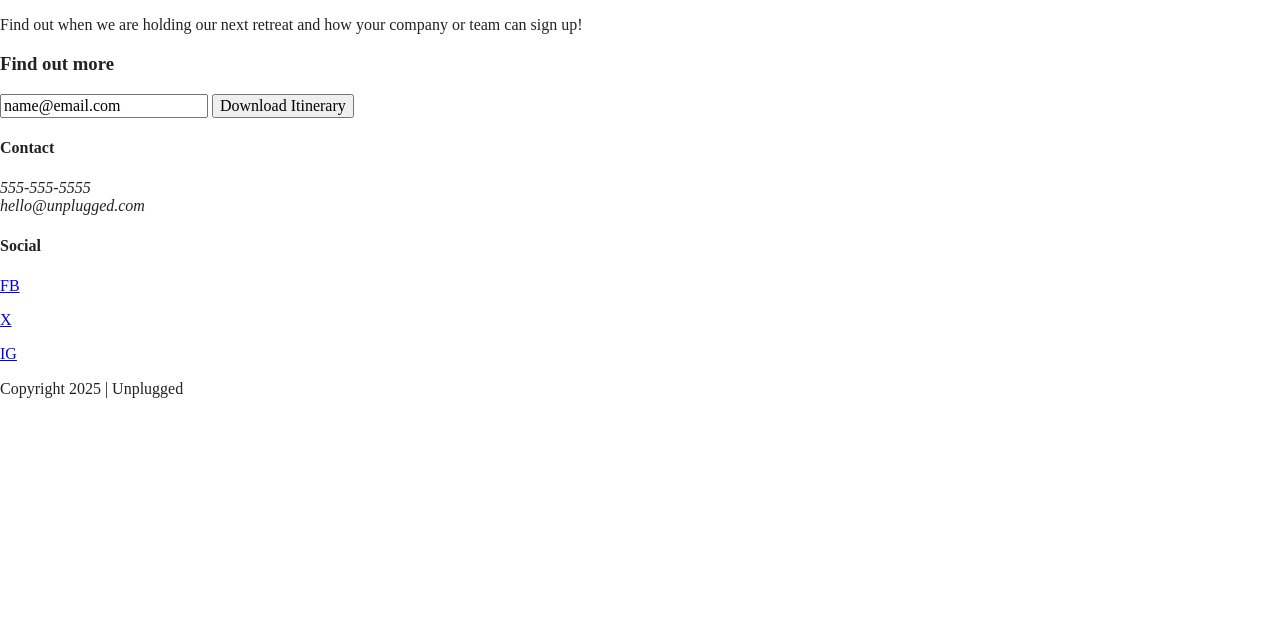
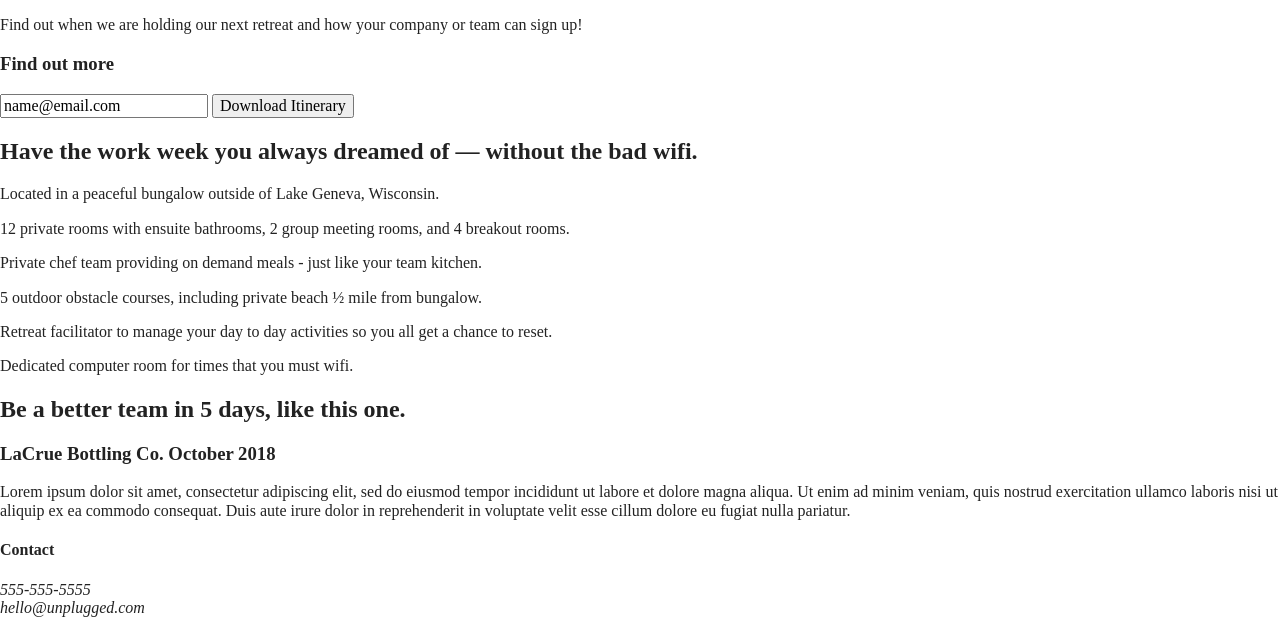
Before and after one commit to carolyn-lm/unplugged, a website built with Parcel: page index.html in a window 1280 px wide. Shown: the part 176-800 px from the top of the page. Built offline with nearby package versions, Linux system fonts and the light colour scheme.

Commit message:
Added text for second half of homepage

```diff
--- a/index.html
+++ b/index.html
@@ -26,7 +26,7 @@
 
   <!-- Add your site or application content here -->
   <header>
-    <div>
+    <div class="content-wrapper">
       <a href="#"><img src="" alt="unplugged logo"></a>
       <div class="header-divider"></div>
       <nav>
@@ -39,11 +39,9 @@
   </header>
 
   <main>
-    <section>
-      <div class="hero-area">
-        <div class="content-wrapper">
-          <h1>Retreat from the desk, return refreshed.</h1>
-        </div>
+    <section class="hero-area">
+      <div class="content-wrapper">
+        <h1>Retreat from the desk, return refreshed.</h1>
       </div>
     </section>
 
@@ -54,15 +52,86 @@
           </h3>
           <p>Find out when we are holding our next retreat and how your company or team can sign up!
           </p>
-        </div>
-        <h3>Find out more</h3>
+        </div> <!-- end form-description-->
+
         <div class="form">
+          <h3>Find out more</h3>
           <input type="text" name="name" value="name@email.com">
           <input type="button" value="Download Itinerary">
-        </div>
-      </div>
+        </div> <!-- end form -->
+      </div> <!-- end content-wrapper for aside -->
     </aside>
 
+    <section class="features">
+      <div class="content-wrapper">
+        <h2>Have the work week you always dreamed of — without the bad wifi.
+        </h2>
+        <article>
+          <div class="features-items">
+            <p class="fontawesome-icon"></p>
+            <p class="features-item-description">Located in a peaceful bungalow outside of Lake Geneva, Wisconsin.
+            </p>
+          </div>
+        </article>
+        <article>
+          <div class="features-items">
+            <p class="fontawesome-icon"></p>
+            <p class="features-item-description">12 private rooms with ensuite bathrooms, 2 group meeting rooms, and 4
+              breakout rooms.
+            </p>
+          </div>
+        </article>
+        <article>
+          <div class="features-items">
+            <p class="fontawesome-icon"></p>
+            <p class="features-item-description">Private chef team providing on demand meals - just like your team
+              kitchen.
+            </p>
+          </div>
+        </article>
+        <article>
+          <div class="features-items">
+            <p class="fontawesome-icon"></p>
+            <p class="features-item-description">5 outdoor obstacle courses, including private beach ½ mile from
+              bungalow.
+            </p>
+          </div>
+        </article>
+        <article>
+          <div class="features-items">
+            <p class="fontawesome-icon"></p>
+            <p class="features-item-description">Retreat facilitator to manage your day to day activities so you all get
+              a
+              chance to reset.
+            </p>
+          </div>
+        </article>
+        <article>
+          <div class="features-items">
+            <p class="fontawesome-icon"></p>Dedicated computer room for times that you must wifi.
+            <p class="features-item-description">
+            </p>
+          </div>
+        </article>
+      </div>
+
+    </section>
+    <section class="reviews">
+      <div class="content-wrapper">
+        <h2>Be a better team in 5 days, like this one.
+        </h2>
+        <article>
+          <div>
+            <h3>LaCrue Bottling Co. October 2018</h3>
+            <p>Lorem ipsum dolor sit amet, consectetur adipiscing elit, sed do eiusmod tempor incididunt ut labore et
+              dolore magna aliqua. Ut enim ad minim veniam, quis nostrud exercitation ullamco laboris nisi ut aliquip ex
+              ea commodo consequat. Duis aute irure dolor in reprehenderit in voluptate velit esse cillum dolore eu
+              fugiat nulla pariatur.
+            </p>
+          </div>
+        </article>
+      </div>
+    </section>
   </main>
 
   <footer>
```
